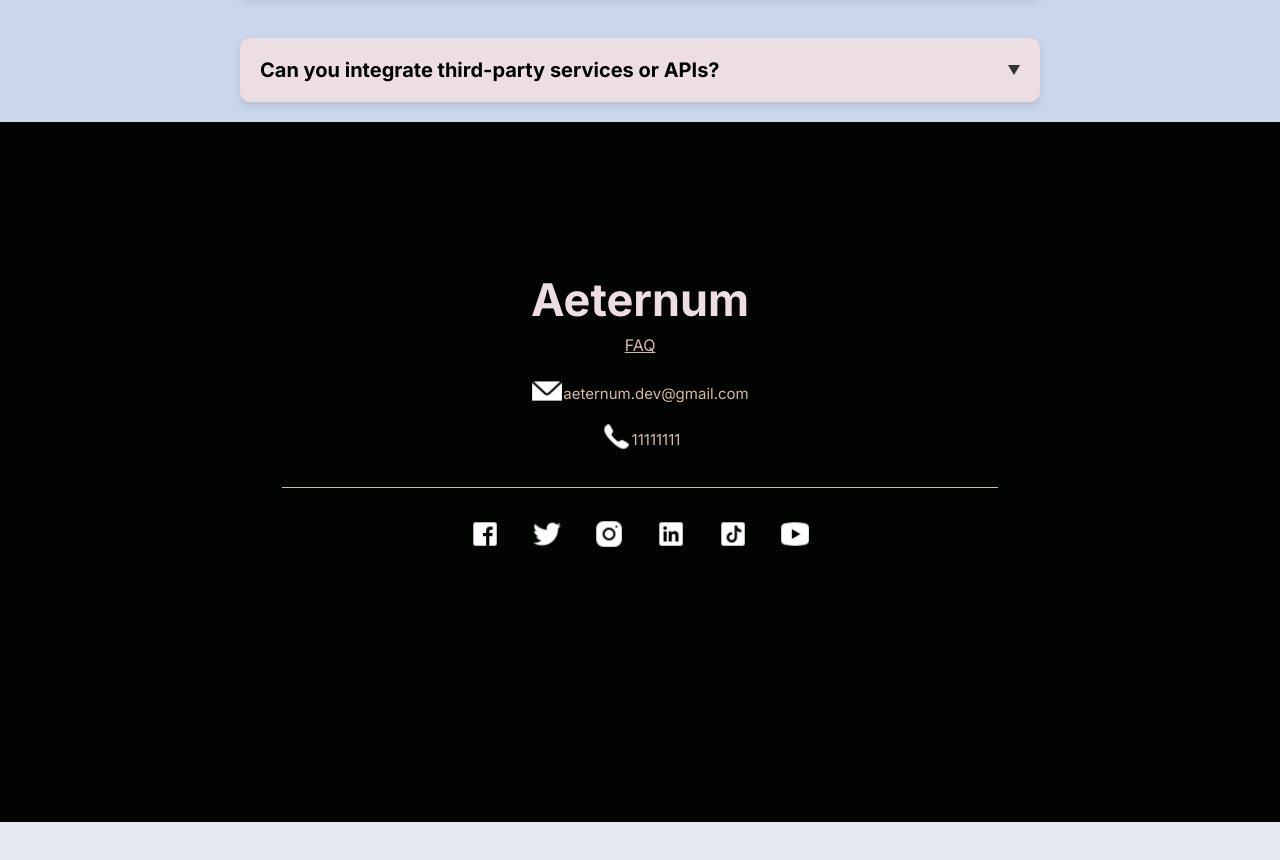
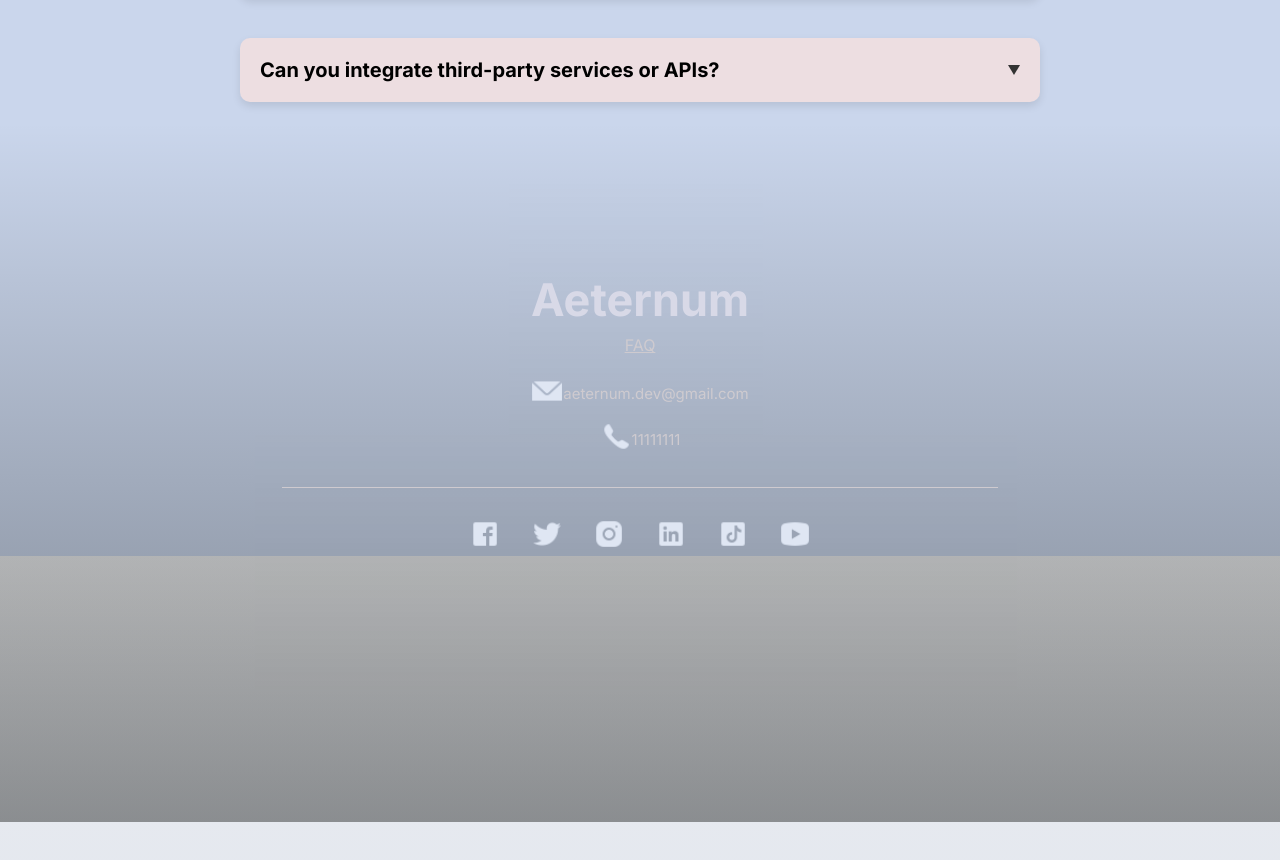
Before and after one commit to RayhanXD/Aeternum, a React (Create React App) app: page /FAQ in a window 1280 px wide. Shown: the part 1344-2204 px from the top of the page. Built offline with nearby package versions, Linux system fonts and the light colour scheme.

Commit message:
bg updated

```diff
--- a/src/App.css
+++ b/src/App.css
@@ -560,7 +560,8 @@ button {
 .aeternum-footer {
   flex-shrink: 0;
   height: 500px;
-  background-color: #020402;
+  background: linear-gradient(to bottom, transparent, #020402);
+  opacity: .4;
   display: flex;
   justify-content: center;
   align-items: flex-start;
```
